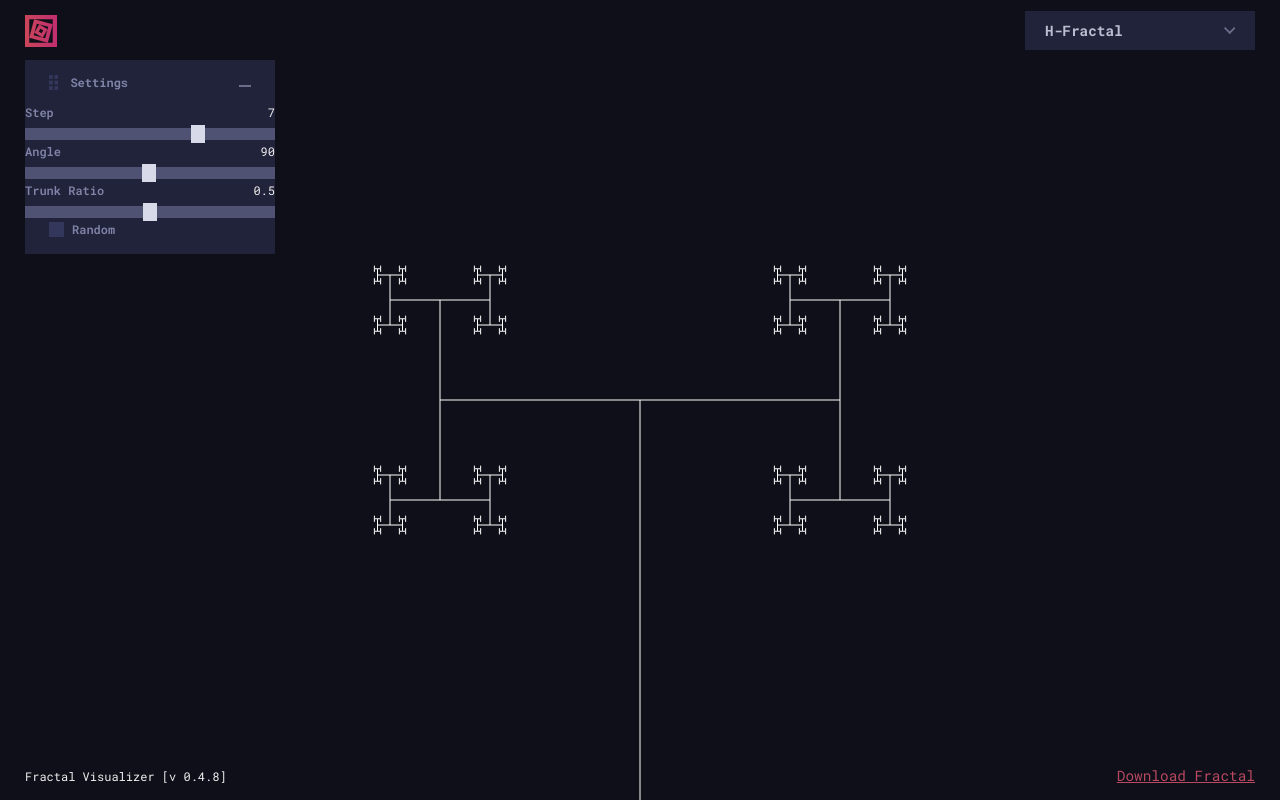
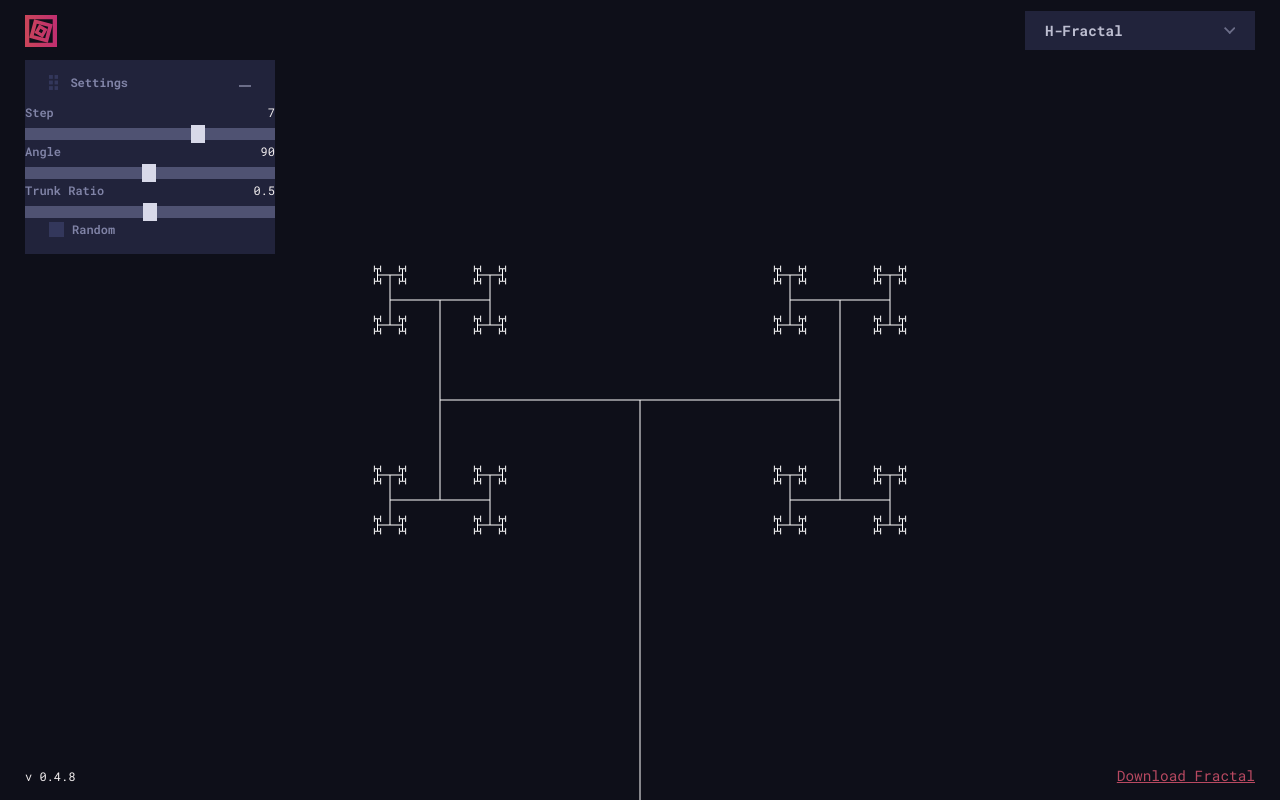
Before and after one commit to felixgro/fractal-visualizer, a Vue app: page / in a window 1280 px wide. Built offline with nearby package versions, Linux system fonts and the light colour scheme.

Commit message:
remove title from footer

```diff
--- a/src/components/main/TheFooter.vue
+++ b/src/components/main/TheFooter.vue
@@ -1,7 +1,7 @@
 <template>
 	<footer>
 		<div class="wrapper">
-			<small>Fractal Visualizer [v 0.4.8]</small>
+			<small>v 0.4.8</small>
 			<a id="downloadLink" class="download-button" ref="dlfrac" href="#" @click="$emit('download')">
 				<span>Download Fractal</span>
 			</a>
```
